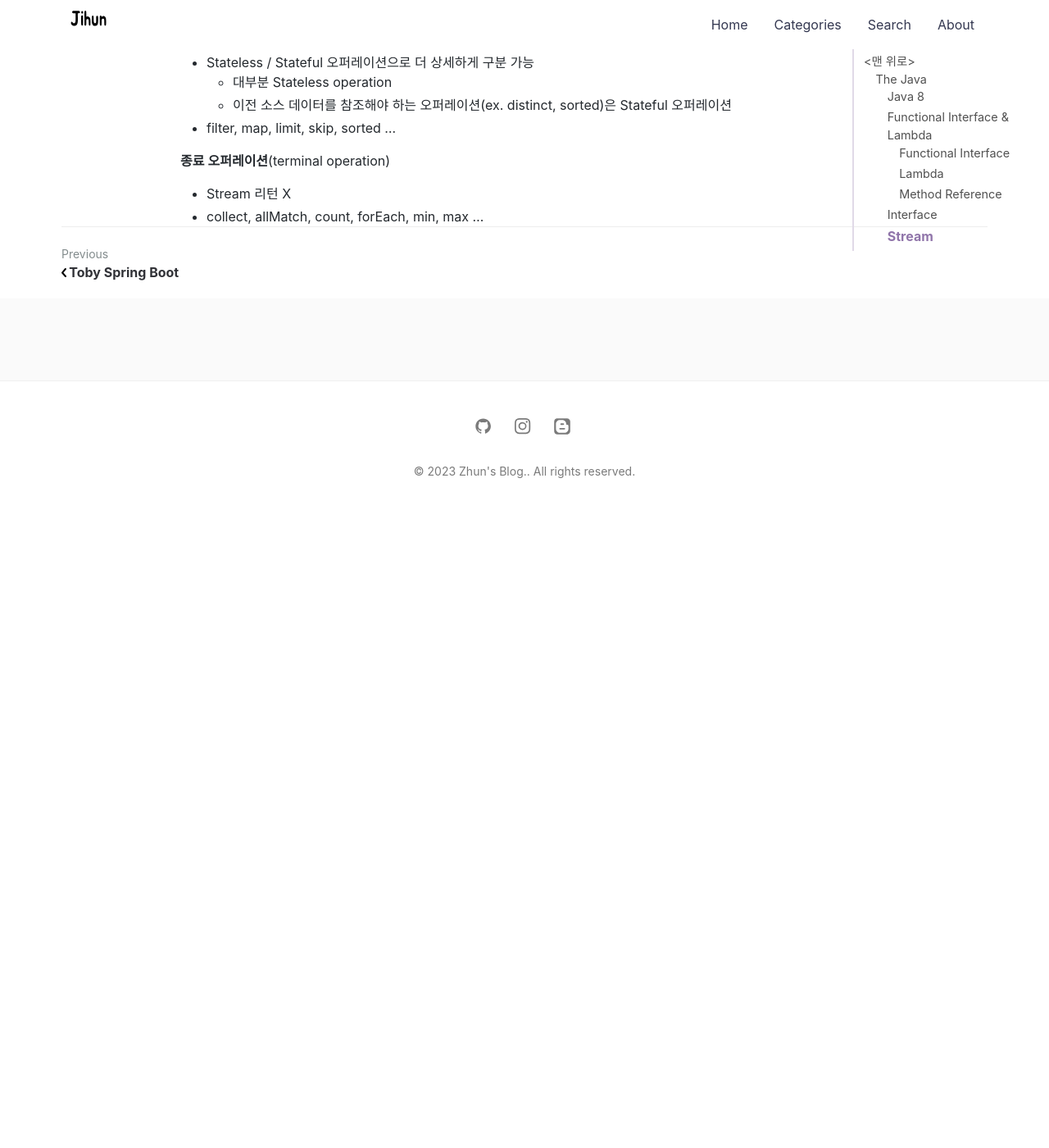
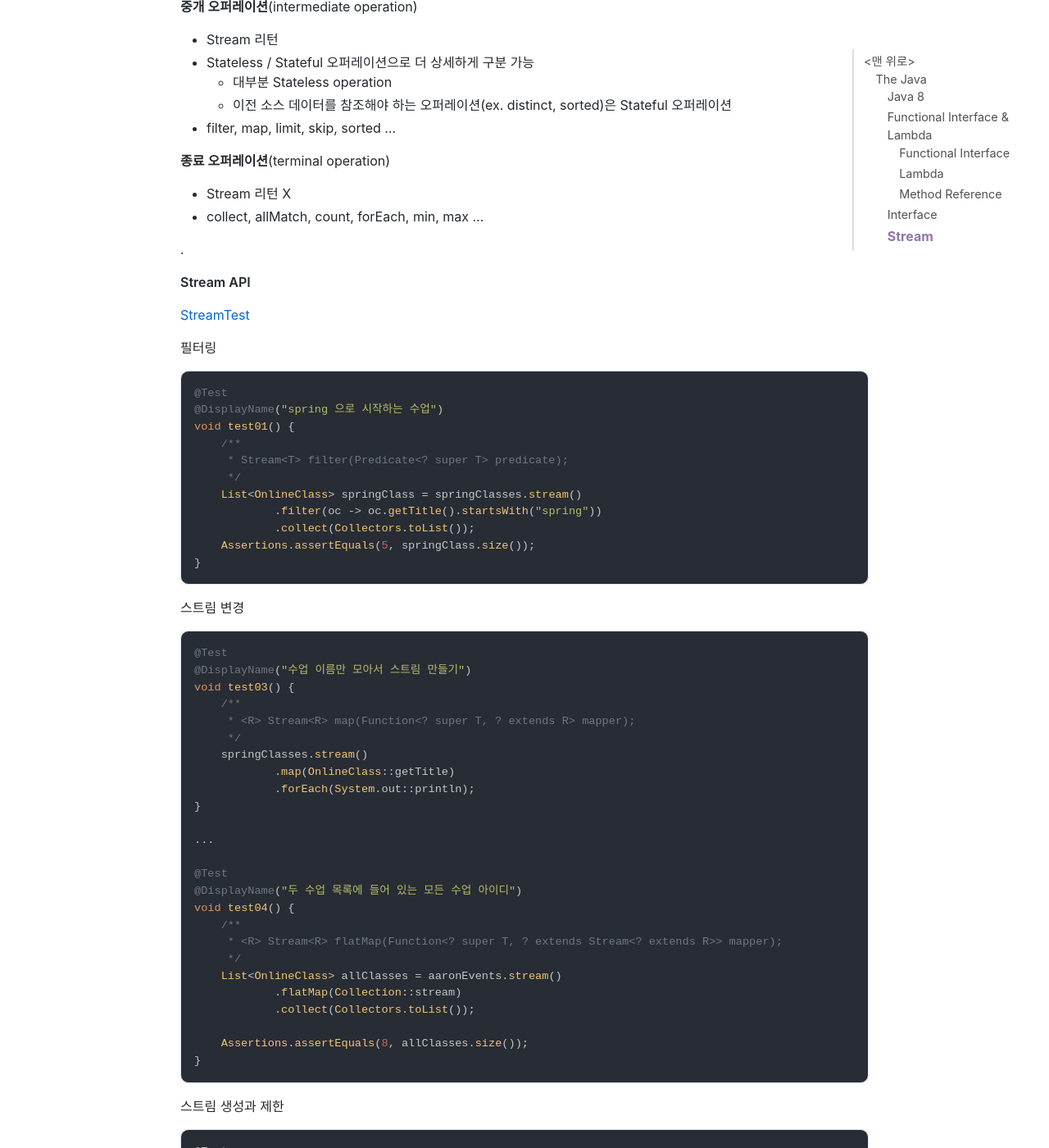
Before and after one commit to jihunparkme/jihunparkme.github.io, a Jekyll site: the page built from _posts/2023-09-27-the-java.md, in a window 1280 px wide and 1400 px high, scrolled down 10956 px. Shown: the whole window at 82% size. Built offline with Jekyll 4.4.1, drawn with Linux system fonts in a browser that asks for light colours; nearby versions of some CDN libraries; comment, search, counter and statistics services are not loaded; before the commit the page ends 11586 px from its top, so only the background shows below that; some of the changed text lies outside the part shown.

Commit message:
[The Java] Stream API

````diff
--- a/_posts/2023-09-27-the-java.md
+++ b/_posts/2023-09-27-the-java.md
@@ -526,3 +526,91 @@ void sort() throws Exception {
 **종료 오퍼레이션**(terminal operation)
 - Stream 리턴 X
 - collect, allMatch, count, forEach, min, max ...
+
+.
+
+**Stream API**
+
+[StreamTest](https://github.com/jihunparkme/java-example/blob/main/src/test/java/com/example/java8to11/stream/StreamTest.java)
+
+필터링
+```java
+@Test
+@DisplayName("spring 으로 시작하는 수업")
+void test01() {
+    /**
+     * Stream<T> filter(Predicate<? super T> predicate);
+     */
+    List<OnlineClass> springClass = springClasses.stream()
+            .filter(oc -> oc.getTitle().startsWith("spring"))
+            .collect(Collectors.toList());
+    Assertions.assertEquals(5, springClass.size());
+}
+```
+
+스트림 변경
+```java
+@Test
+@DisplayName("수업 이름만 모아서 스트림 만들기")
+void test03() {
+    /**
+     * <R> Stream<R> map(Function<? super T, ? extends R> mapper);
+     */
+    springClasses.stream()
+            .map(OnlineClass::getTitle)
+            .forEach(System.out::println);
+}
+
+...
+
+@Test
+@DisplayName("두 수업 목록에 들어 있는 모든 수업 아이디")
+void test04() {
+    /**
+     * <R> Stream<R> flatMap(Function<? super T, ? extends Stream<? extends R>> mapper);
+     */
+    List<OnlineClass> allClasses = aaronEvents.stream()
+            .flatMap(Collection::stream)
+            .collect(Collectors.toList());
+
+    Assertions.assertEquals(8, allClasses.size());
+}
+```
+
+스트림 생성과 제한
+```java
+@Test
+@DisplayName("10부터 1씩 증가하는 무제한 스트림 중에서 앞에 10개 빼고 최대 10개 까지만")
+void test05() {
+    /**
+     * public static<T> Stream<T> iterate(final T seed, final UnaryOperator<T> f)
+     * Stream<T> skip(long n);
+     * Stream<T> limit(long maxSize);
+     * long count();
+     */
+    long count = Stream.iterate(10, i -> i + 1)
+            .skip(10)
+            .limit(10)
+            .count();
+    Assertions.assertEquals(10, count);
+}
+```
+
+스트림에 있는 데이터가 특정 조건을 만족하는지 확인
+```java
+@Test
+@DisplayName("자바 수업 중 Test가 들어 있는 수업이 있는지 확인")
+void test06() {
+    /**
+     * boolean anyMatch(Predicate<? super T> predicate);
+     * boolean allMatch(Predicate<? super T> predicate);
+     * boolean noneMatch(Predicate<? super T> predicate);
+     */
+    boolean result = javaClasses.stream()
+            .anyMatch(oc -> oc.getTitle().contains("Test"));
+    Assertions.assertTrue(result);
+}
+```
+
+스트림을 데이터 하나로 뭉치기
+- reduce(identity, BiFunction), collect(), sum(), max()
````
